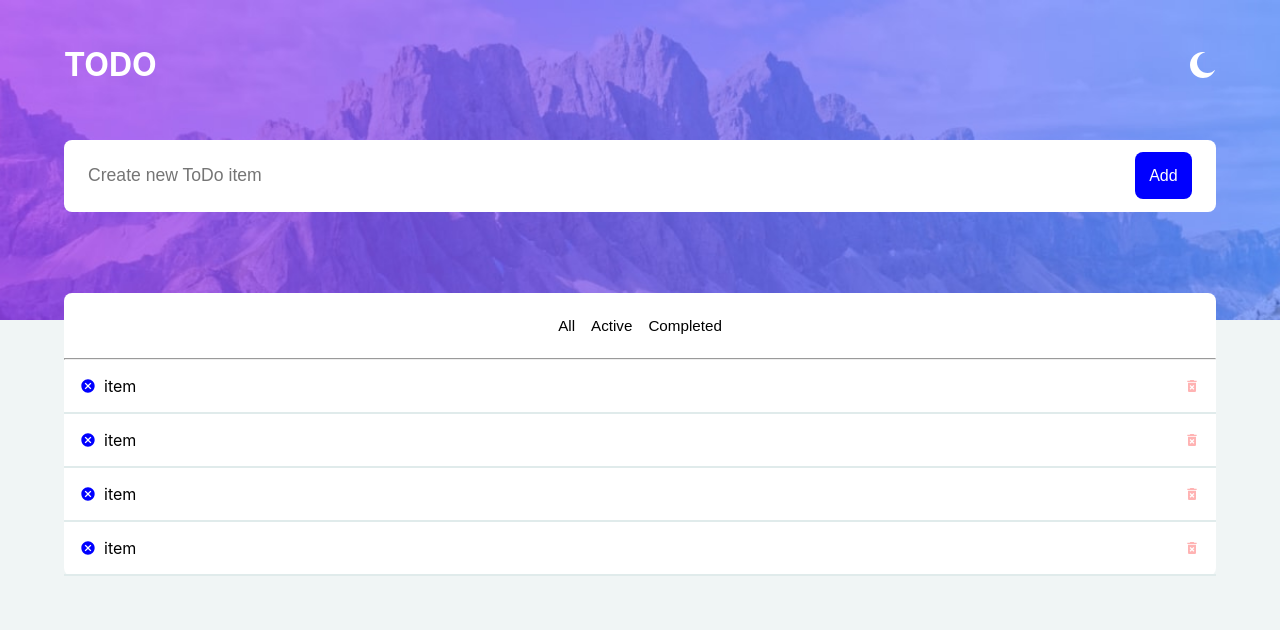
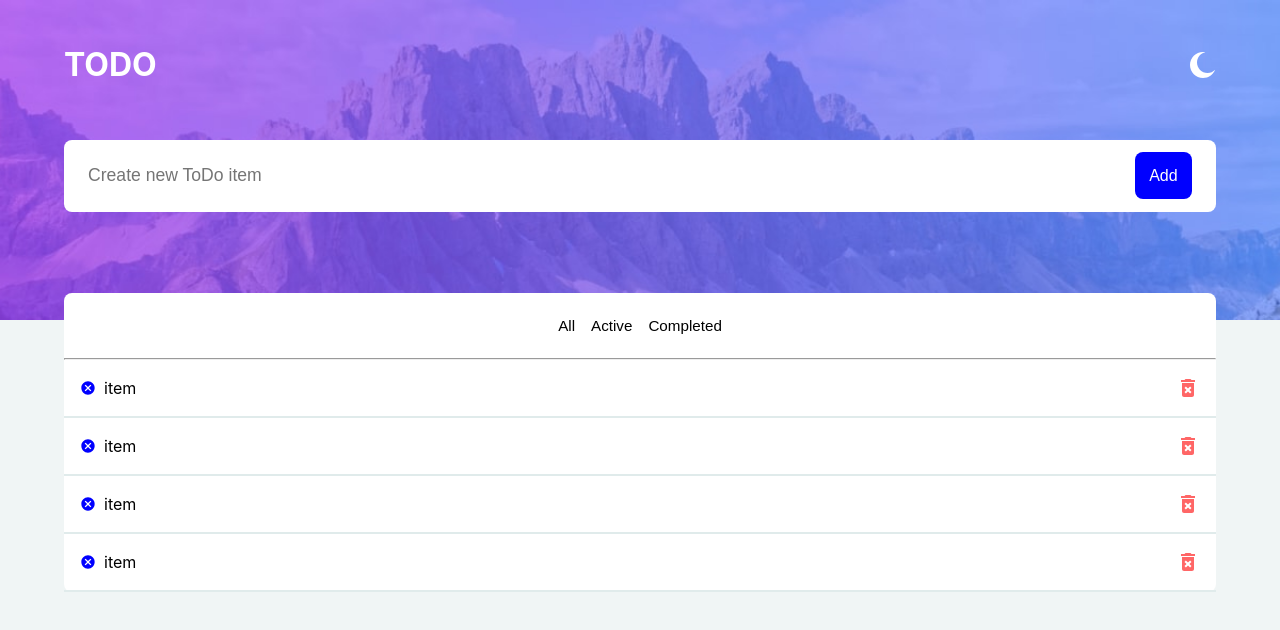
Before and after one commit to kwasi-OT/todo, a React (Create React App) app: page / in a window 1280 px wide. Shown: the top 630 px of the page. Built offline with nearby package versions, Linux system fonts and the light colour scheme.

Commit message:
changed color of delete icon

```diff
--- a/src/App.css
+++ b/src/App.css
@@ -116,7 +116,8 @@ input[type='text'] {
 }
 
 .delete {
-  color: #ffb3b3;
+  color: #ff6666;
+  font-size: 1.5rem;
 }
 
 .itemLine {
```
